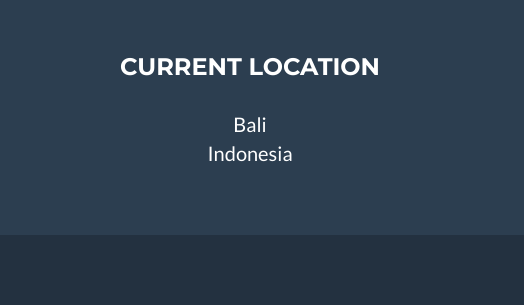
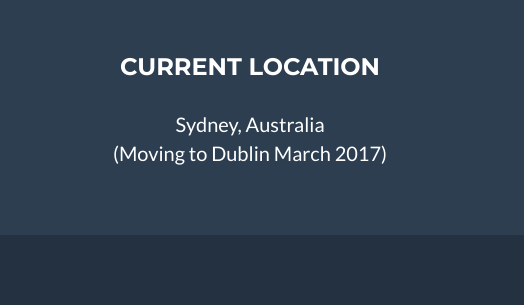
Before and after one commit to SoniaBuckley/sonia-portfolio, a website: page index.html in a window 1280 px wide. Shown: the part 2348-2653 px from the top of the page, 0-524 px from the left. Drawn offline with nearby package versions, Linux system fonts and the light colour scheme; a script that the page names is missing.

Commit message:
Change locationn
Changed location

```diff
--- a/index.html
+++ b/index.html
@@ -222,8 +222,8 @@ var scr = d.getElementsByTagName(t)[0], par = scr.parentNode; par.insertBefore(s
                 <div class="row">
                     <div class="footer-col col-md-4">
                         <h3>Current Location</h3>
-                        <p>Bali
-                            <br>Indonesia</p>
+                        <p>Sydney, Australia
+                            <br>(Moving to Dublin March 2017)</p>
                     </div>
                     <div class="footer-col col-md-4">
                         <h3>On the Web</h3>
```
Also changed, not shown: 1 other file.
